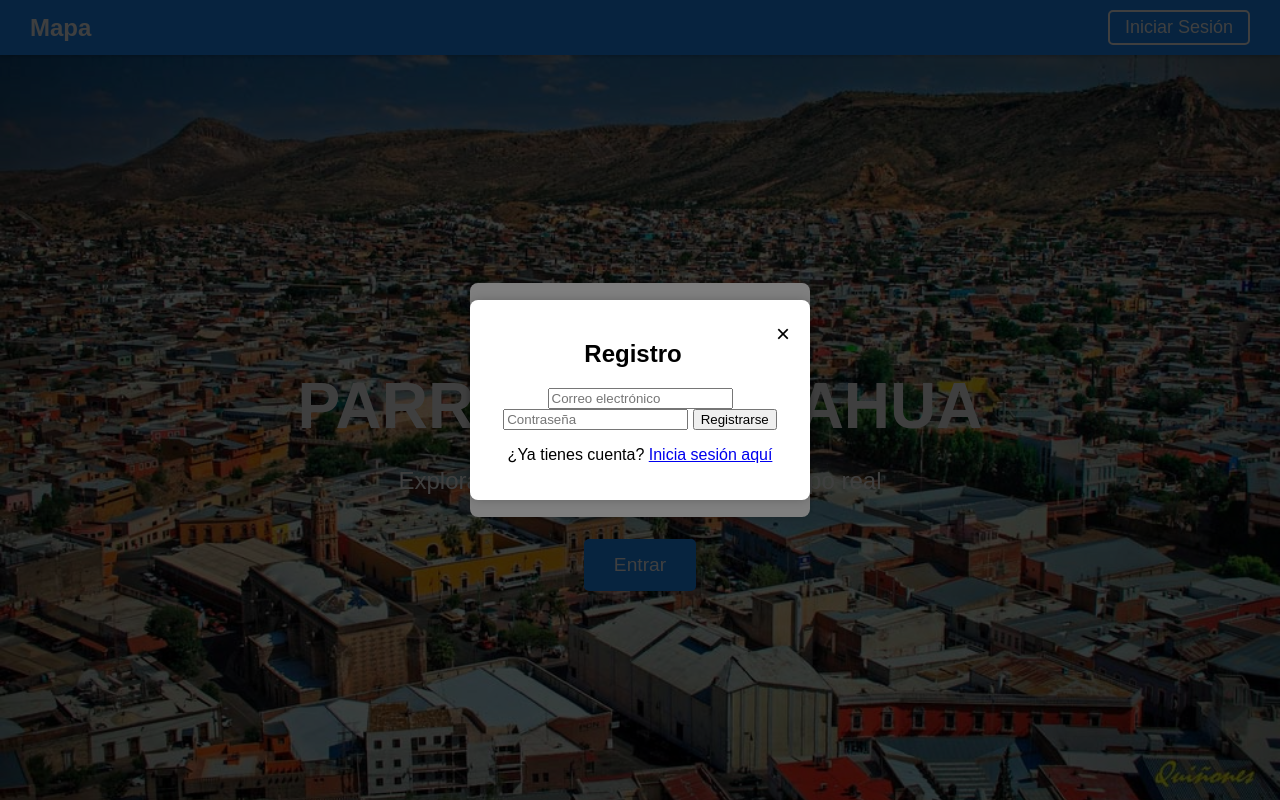
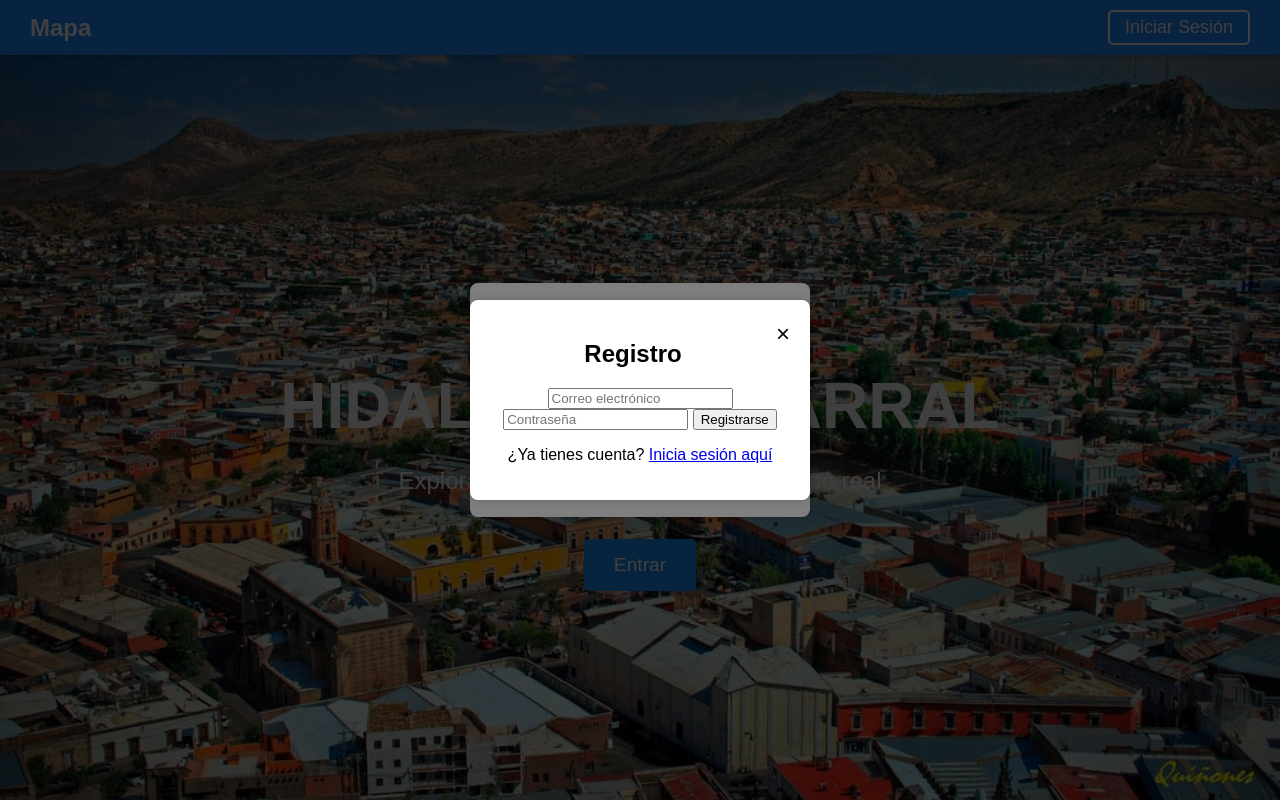
Before and after one commit to Ronaldo-Op/Parral-Map, a plain HTML site: page index.html in a window 1280 px wide. Drawn offline with Linux system fonts and the light colour scheme; a script that the page names is missing.

Commit message:
supabase

```diff
--- a/index.html
+++ b/index.html
@@ -10,7 +10,7 @@
     <body>
         <!-- Contenido Principal -->
         <div class="main-content">
-            <h1>Parral, Chihuahua</h1>
+            <h1>Hidalgo Del Parral</h1>
             <p>Explora el estado de las calles en tiempo real</p>
             <button class="enter-btn" onclick="window.location.href='mapa.html';">Entrar</button>
         </div>
```
